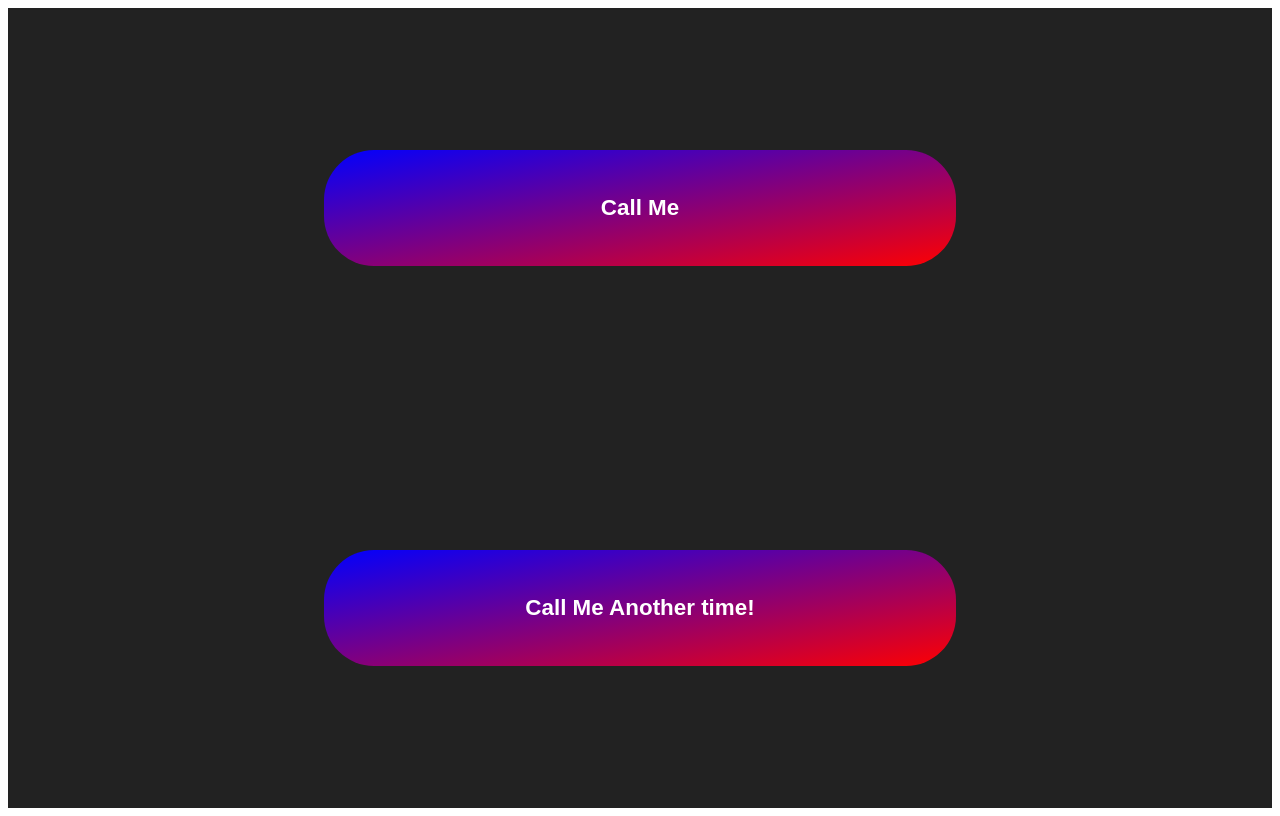
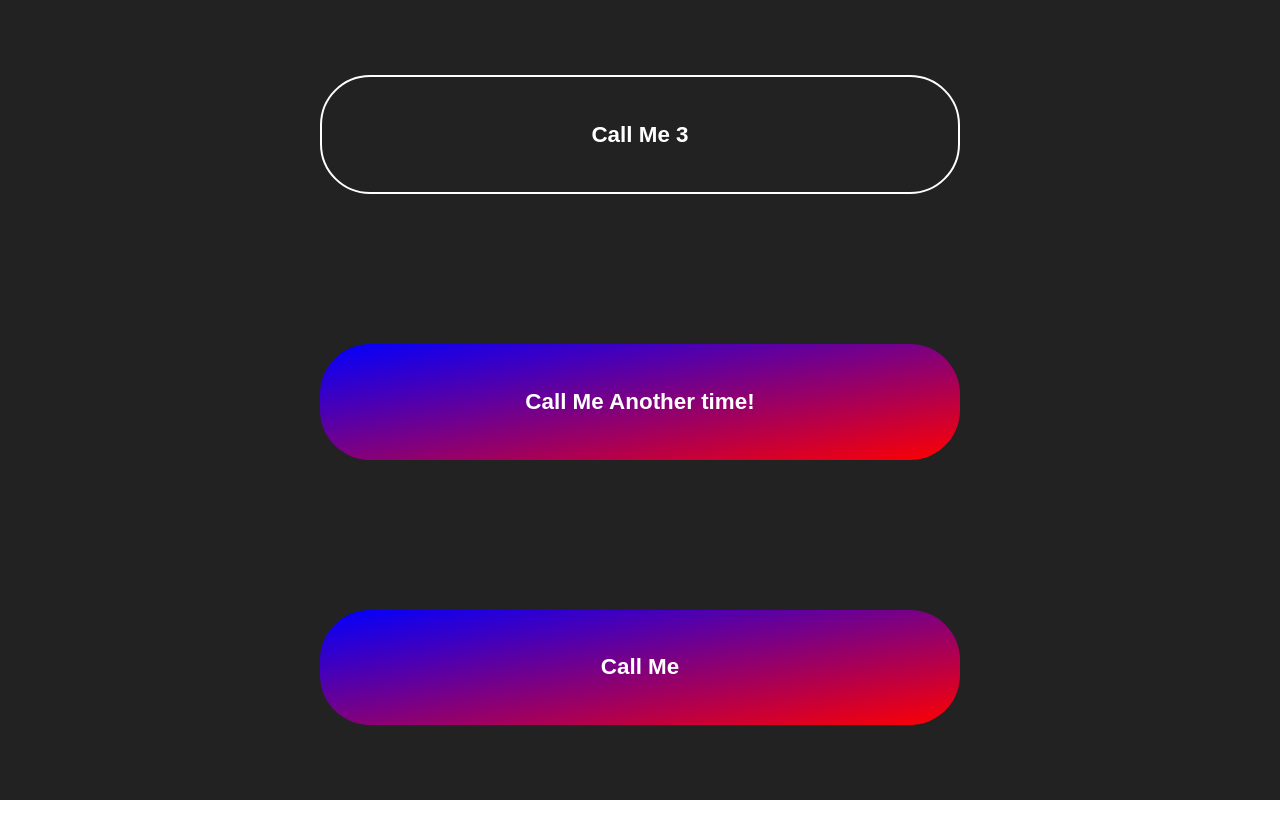
Before and after one commit to systemry420/hover-project, a plain HTML site: page index.html in a window 1280 px wide. Drawn offline with Linux system fonts and the light colour scheme.

Commit message:
3rd hover effect

```diff
--- a/index.html
+++ b/index.html
@@ -9,8 +9,9 @@
 </head>
 <body>
     <div class="container">
+        <button class="button3">Call Me 3</button>
+        <button class="button2">Call Me Another time!</button>
         <button class="button1">Call Me</button>
-        <button class="button2">Call Me Another time!</button>
     </div>
 </body>
 </html>
--- a/style.css
+++ b/style.css
@@ -1,3 +1,8 @@
+* {
+    margin: 0;
+    padding: 0;
+}
+
 .container {
     background-color: #222;
     display: flex;
@@ -11,6 +16,9 @@
 
 .button1, .button2 {
     background: linear-gradient(to bottom right, blue, red);
+}
+
+.button1, .button2, .button3 {
     padding: 2em;
     font-size: 1.4em;
     font-weight: bold;
@@ -78,3 +86,28 @@
     opacity: 1;
     animation: anim .3s linear infinite;
 }
+
+
+.button3 {
+    background-color: transparent;
+    border: 2px solid #fff;
+    overflow: hidden;
+    z-index: 1;
+}
+
+.button3::before {
+    position: absolute;
+    content: '';
+    background-color: orangered;
+    width: 100%;
+    height: 100%;
+    top: 0;
+    left: -100%;
+    border-radius: 50px;
+    transition: all .3s ease;
+    z-index: -1;
+}
+
+.button3:hover::before {
+    transform: translate(100%);
+}
```
